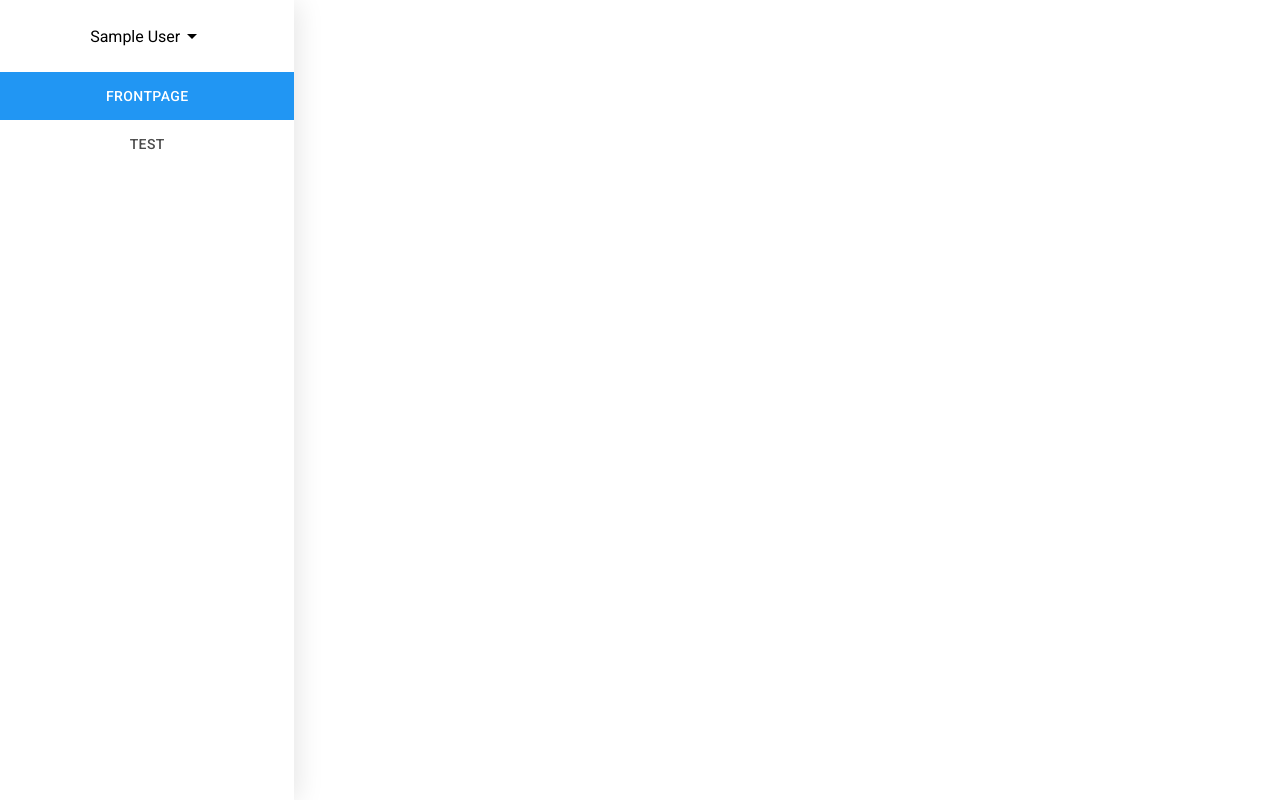
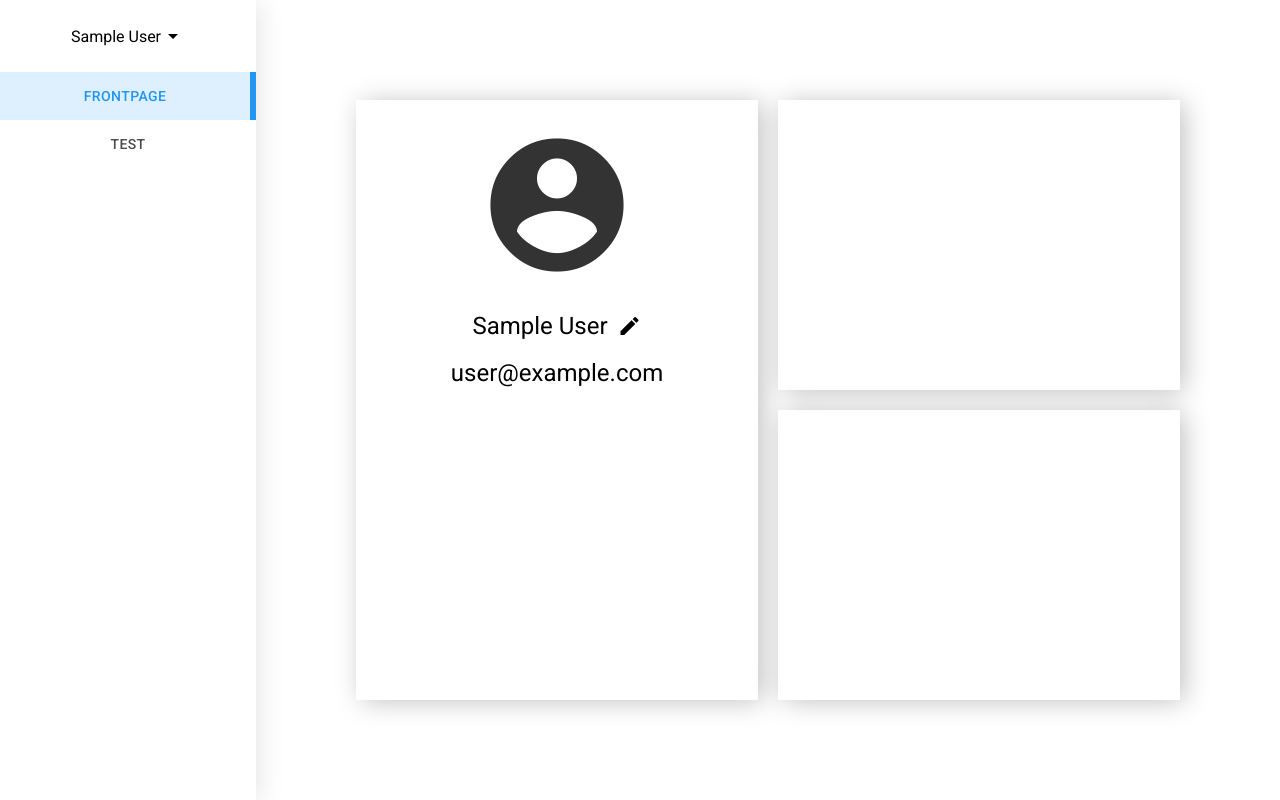
Before and after one commit to HannesDahlvik/budget-planner, a React (Create React App) app in the folder frontend/: page /dashboard/profile in a window 1280 px wide. Built offline with nearby package versions, Linux system fonts and the light colour scheme; no server answers; sample sign-in values are in the browser's storage.

Commit message:
Added profile page & fixed small issues with css on dashboard

```diff
--- a/frontend/src/css/style.scss
+++ b/frontend/src/css/style.scss
@@ -5,7 +5,7 @@
 }
 
 body {
-    font-family: 'Roboto';
+    font-family: 'Roboto', sans-serif;
     height: 100%;
 }
 
@@ -44,3 +44,11 @@ code {
     background-color: #ccc;
     padding: 5px 10px;
 }
+
+@media(max-width: 1200px) {
+    .profile-page {
+        grid-template-rows: 1fr 1.5fr !important;
+        grid-template-columns: 1fr !important;
+        padding: 25px 50px !important;
+    }
+}
--- a/frontend/src/pages/Dashboard.jsx
+++ b/frontend/src/pages/Dashboard.jsx
@@ -1,5 +1,5 @@
 import React from 'react';
-import { BrowserRouter, Route, Switch, Link, withRouter } from 'react-router-dom';
+import { BrowserRouter, Route, Switch, Link, withRouter, NavLink } from 'react-router-dom';
 import { withStyles } from '@material-ui/core/styles'
 import Grid from '@material-ui/core/Grid';
 import Typography from '@material-ui/core/Typography';
@@ -16,6 +16,7 @@ import MenuList from '@material-ui/core/MenuList';
 import Paper from '@material-ui/core/Paper';
 import Popper from '@material-ui/core/Popper';
 import Firebase from '../auth';
+import Profile from './dasboard_pages/Profile';
 
 const styles = (theme) => ({
     root: {
@@ -27,7 +28,7 @@ const styles = (theme) => ({
         'flex-direction': 'row',
     },
     sidebar: {
-        width: '23vw',
+        width: '25vw',
         height: '100vh',
         'box-shadow': '5px 2px 25px -1px rgba(0,0,0,0.1)',
     },
@@ -52,19 +53,30 @@ const styles = (theme) => ({
         height: 224,
     },
     tab: {
+        transition: '.25s',
+        borderColor: 'rgb(33, 150, 243)',
+
         '&:hover': {
-            'background-color': theme.palette.primary.main,
-            color: 'white'
+            'background-color': 'rgba(33, 150, 243, .15)',
+            color: '#000'
         },
     },
     'selected': {
-        'background-color': theme.palette.primary.main,
+        'background-color': 'rgba(33, 150, 243, .15)',
+        'border-right': '6px solid rgb(33, 150, 243)',
         border: 'none',
-        color: 'white',
+        color: 'rgb(33, 150, 243)',
     },
     none: {
         display: 'none'
     },
+    menuLink: {
+        textDecoration: 'none',
+        color: '#000'
+    },
+    content: {
+        width: '100%'
+    }
 })
 
 export class Dashboard extends React.Component {
@@ -118,6 +130,8 @@ export class Dashboard extends React.Component {
                                     <Paper>
                                         <ClickAwayListener onClickAway={this.handleClickAway}>
                                             <MenuList id="menu-list-grow">
+                                                <MenuItem><NavLink className={classes.menuLink} to="/">Home</NavLink></MenuItem>
+                                                <MenuItem><Link className={classes.menuLink} to="/dashboard/profile">Profile</Link></MenuItem>
                                                 <MenuItem onClick={this.logout}>Log out</MenuItem>
                                             </MenuList>
                                         </ClickAwayListener>
@@ -137,6 +151,7 @@ export class Dashboard extends React.Component {
                             <Switch>
                                 <Route path="/dashboard/frontpage" component={Frontpage} />
                                 <Route path="/dashboard/test" component={test} />
+                                <Route path="/dashboard/profile" component={Profile} />
                             </Switch>
                         </div>
                     </BrowserRouter>
--- /dev/null
+++ b/frontend/src/pages/dasboard_pages/Profile.jsx
@@ -0,0 +1,137 @@
+import React from 'react';
+import { withStyles, Icon, Typography, TextField, Button } from '@material-ui/core';
+import Firebase from '../../auth';
+
+const classes = (theme) => ({
+    root: {
+        display: 'grid',
+        'grid-template-columns': 'repeat(2, 1fr)',
+        'grid-template-rows': '1fr',
+        'grid-column-gap': '20px',
+        'grid-row-gap': '20px',
+        padding: '100px 100px',
+        width: '100%',
+        height: '100%'
+    },
+    box: {
+        float: 'left',
+        backgroundColor: '#fff',
+        'box-shadow': '5px 2px 25px -1px rgba(0,0,0,0.25)',
+        padding: '25px'
+    },
+    side: {
+        width: '100%',
+        height: '100%'
+    },
+    height: {
+        display: 'flex',
+        flexDirection: 'column',
+        alignItems: 'center',
+        width: '100%',
+        height: '100%'
+    },
+    infoPanel: {
+        width: '100%',
+        height: '100%'
+    },
+    rightPanel: {
+        display: 'grid',
+        'grid-template-columns': '1fr',
+        'grid-template-rows': 'repeat(2, 1fr)',
+        'grid-column-gap': '20px',
+        'grid-row-gap': '20px'
+    },
+    accountCircle: {
+        fontSize: '10em',
+        marginBottom: '10px',
+        color: '#333'
+    },
+    changerWrapper: {
+        display: 'flex',
+        alignItems: 'center',
+        margin: '15px 0',
+    },
+    changeIcon: {
+        marginLeft: '10px',
+        cursor: 'pointer'
+    },
+    changeButton: {
+        minWidth: 0,
+        padding: '6px',
+        margin: '0 10px'
+    },
+    redButton: {
+        backgroundColor: '#ff0000',
+        color: '#fff',
+
+        '&:hover': {
+            backgroundColor: '#dd0000',
+            color: '#fff'
+        }
+    }
+});
+
+const fire = new Firebase();
+
+class Profile extends React.Component {
+    state = {
+        showChangeUsername: false,
+        username: ''
+    }
+
+    componentDidMount() {
+        this.setState({ username: fire.auth.currentUser.displayName });
+    }
+
+    changeDisplayName = (e) => {
+        e.preventDefault();
+
+        fire.auth.currentUser.updateProfile({
+            displayName: this.state.username
+        });
+
+        this.setState({ showChangeUsername: false });
+    }
+
+    render() {
+        const { username } = this.state;
+        const { classes } = this.props;
+
+        return (
+            <div className={`${classes.root} profile-page`}>
+                <div className={classes.infoPanel}>
+                    <div className={`${classes.box} ${classes.height}`}>
+                        <Icon className={classes.accountCircle}>account_circle</Icon>
+                        <div className={classes.changerWrapper}>
+                            {this.state.showChangeUsername ? (
+                                <>
+                                    <form onSubmit={(e) => this.changeDisplayName(e)}>
+                                        <Button className={`${classes.changeButton} ${classes.redButton}`} variant="contained" onClick={() => this.setState({ showChangeUsername: false })}><Icon>clear</Icon></Button>
+                                        <TextField defaultValue={fire.auth.currentUser.displayName} onChange={(e) => this.setState({ username: e.target.value })} />
+                                        <Button className={classes.changeButton} color="primary" variant="contained" onClick={this.changeDisplayName}><Icon>done</Icon></Button>
+                                    </form>
+                                </>
+                            ) : (
+                                    <>
+                                        <Typography variant="h5">{username}</Typography>
+                                        <Icon onClick={() => this.setState({ showChangeUsername: true })} className={classes.changeIcon}>create</Icon>
+                                    </>
+                                )}
+                        </div>
+                        <Typography variant="h5">{fire.auth.currentUser.email}</Typography>
+                    </div>
+                </div>
+                <div className={`${classes.infoPanel} ${classes.rightPanel} profile-right-info-panel`}>
+                    <div className={`${classes.box} ${classes.side}`}>
+
+                    </div>
+                    <div className={`${classes.box} ${classes.side}`}>
+
+                    </div>
+                </div>
+            </div>
+        );
+    }
+}
+
+export default withStyles(classes)(Profile);
```
